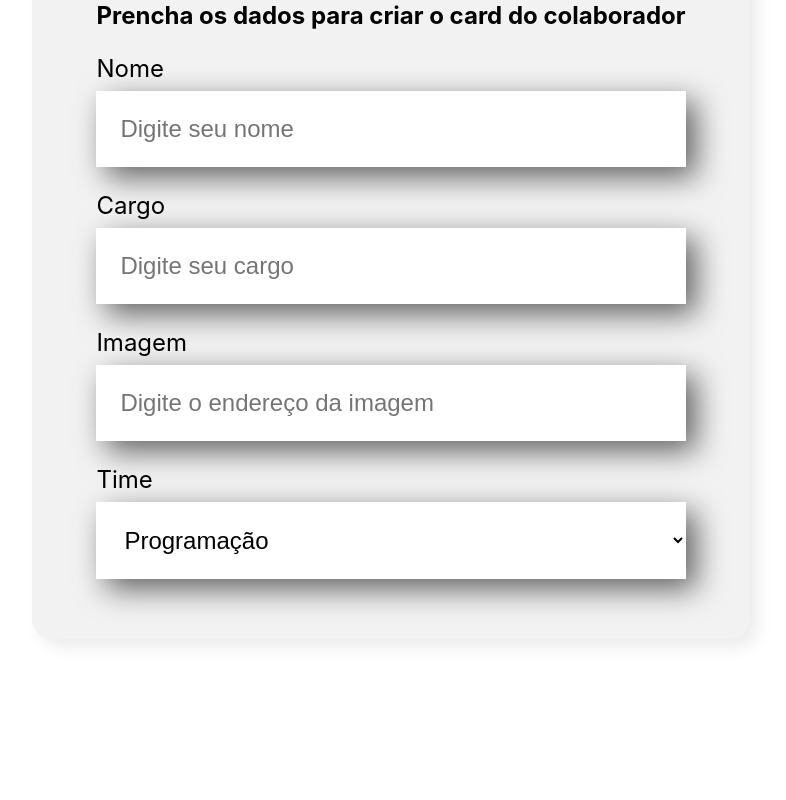
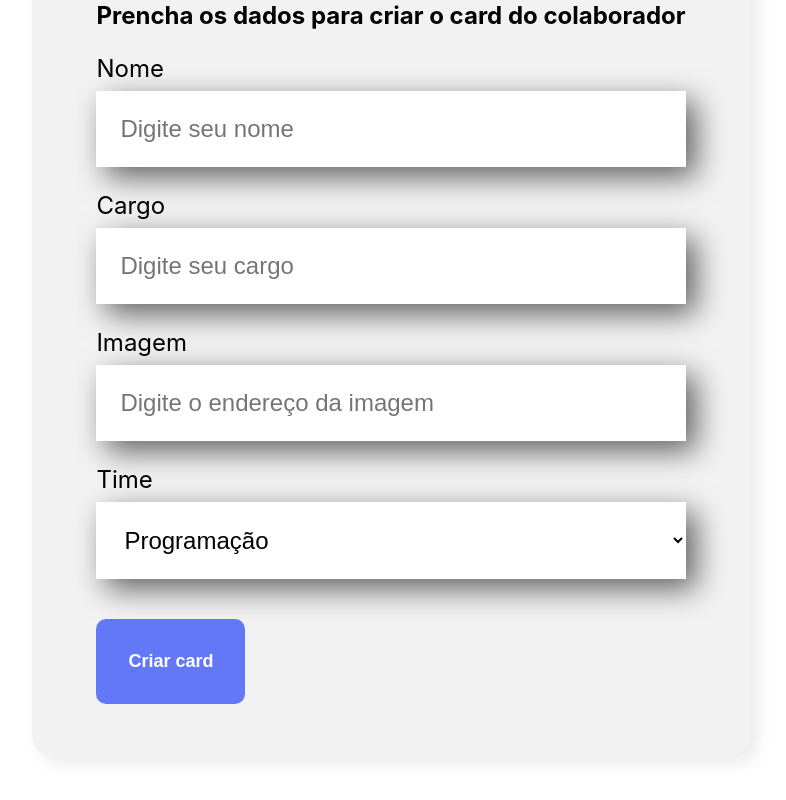
Before and after one commit to DanielCarvalho77/organa, a JavaScript app: page / in a window 1280 px wide. Shown: the part 633-1433 px from the top of the page, without its empty margins (249-1035 px from the left). Before the commit the page ends 1352 px from the top, so only its background shows below. Built offline with nearby package versions, Linux system fonts and the light colour scheme; the HTML template or start-up script is replaced by a standard one.

Commit message:
feat: component button

```diff
--- /dev/null
+++ b/src/components/Button/index.css
@@ -0,0 +1,15 @@
+.button {
+    background-color: #6278f7;
+    border-radius: 10px;
+    font-weight: 700;
+    font-size: 18px;
+    padding: 32px;
+    border: none;
+    cursor: pointer;
+    color: #FFF;
+    margin: 16px 0;
+}
+
+.button:hover{
+    color: #95FFD4;
+}
--- /dev/null
+++ b/src/components/Button/index.js
@@ -0,0 +1,11 @@
+import './index.css'
+
+const Button = ( props ) =>{
+    return (
+        <button className="button">
+            {props.children}
+        </button>
+    )
+}
+
+export default Button;
--- a/src/components/CampoTexto/index.js
+++ b/src/components/CampoTexto/index.js
@@ -1,6 +1,13 @@
 import './CampoTexto.css'
 
 const CampoTexto = (props) => {
+
+    let valor = ''
+
+    const aoDigitado = ( event) =>{
+        valor = event.target.value;
+    }
+
     return (
         <div className="campo-texto">
 
@@ -10,7 +17,11 @@ const CampoTexto = (props) => {
 
             <input
                 placeholder={props.placeholder}
-                type={props.type}>
+                type={props.type}
+                required={props.required}
+                value={valor}
+                onChange={aoDigitado}
+                >
             </input>
 
         </div>
--- a/src/components/Dropdown/index.js
+++ b/src/components/Dropdown/index.js
@@ -7,7 +7,7 @@ const Dropdown = (props) => {
                 {props.label}
             </label>
 
-            <select>
+            <select required={props.required}>
                 {props.itens.map(item => <option key={item}>{item}</option>)}
             </select>
         </div>
--- a/src/components/Formulario/index.js
+++ b/src/components/Formulario/index.js
@@ -1,3 +1,4 @@
+import Button from '../Button';
 import CampoTexto from '../CampoTexto';
 import Dropdown from '../Dropdown';
 import './index.css'
@@ -14,14 +15,23 @@ const Formulario = () => {
         'Inovação e Gestão'
     ]
 
+    const save = (event) => {
+        event.preventDefault()
+        console.log('saaaaaaaaaaaaaaaaaaaaaaaaaaaaaaaaalva');
+        alert('CATAPIMBAS MEU')
+    }
+
     return (
         <section className="formulario">
-            <form>
+            <form onSubmit={save}>
                 <h2>Prencha os dados para criar o card do colaborador</h2>
-                <CampoTexto label="Nome" placeholder="Digite seu nome" type="text"/>
-                <CampoTexto label="Cargo" placeholder="Digite seu cargo" type="text"/>
+                <CampoTexto label="Nome" placeholder="Digite seu nome" required={true} type="text"/>
+                <CampoTexto label="Cargo" placeholder="Digite seu cargo" required={true} type="text"/>
                 <CampoTexto label="Imagem"  placeholder="Digite o endereço da imagem"/>
-                <Dropdown label="Time" itens={times}/>
+                <Dropdown label="Time" required={true} itens={times}/>
+                <Button>
+                    Criar card
+                </Button>
             </form>
         </section>
     )
```
